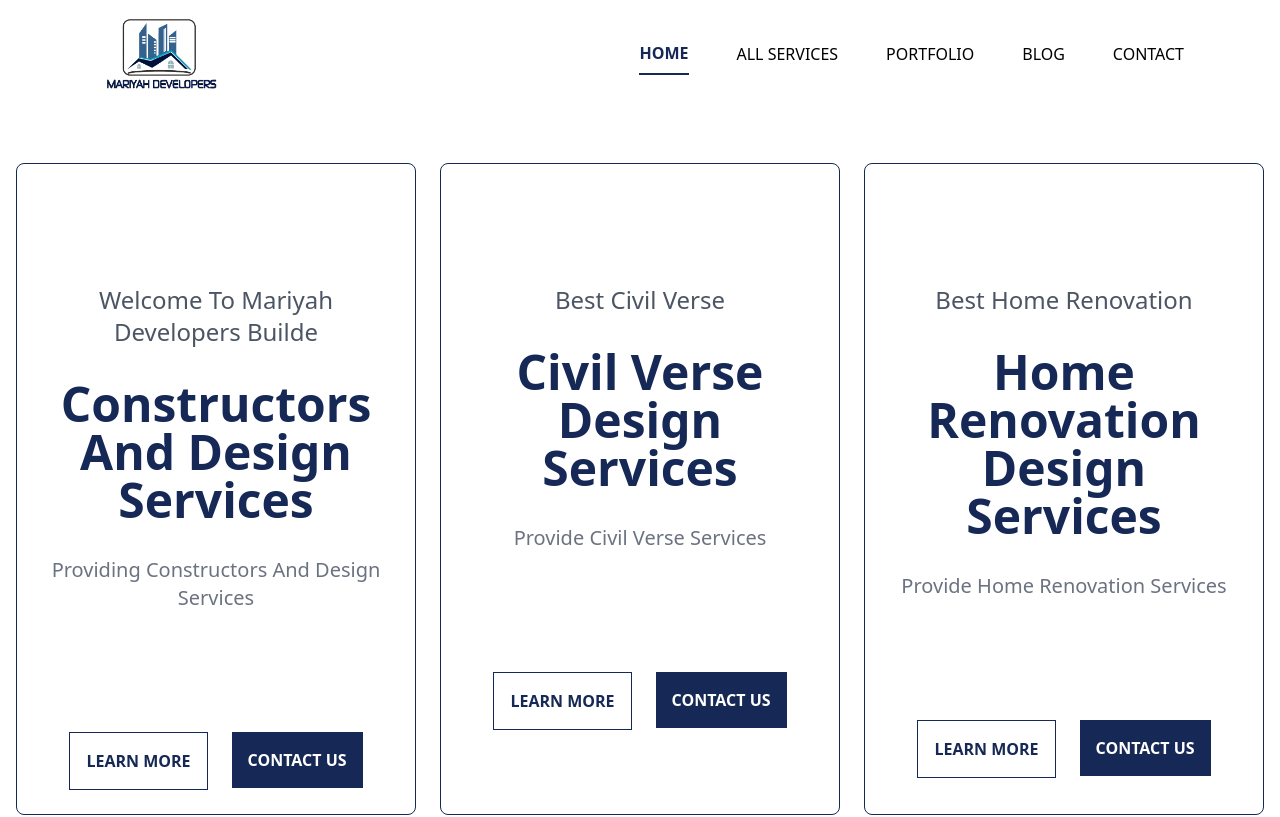
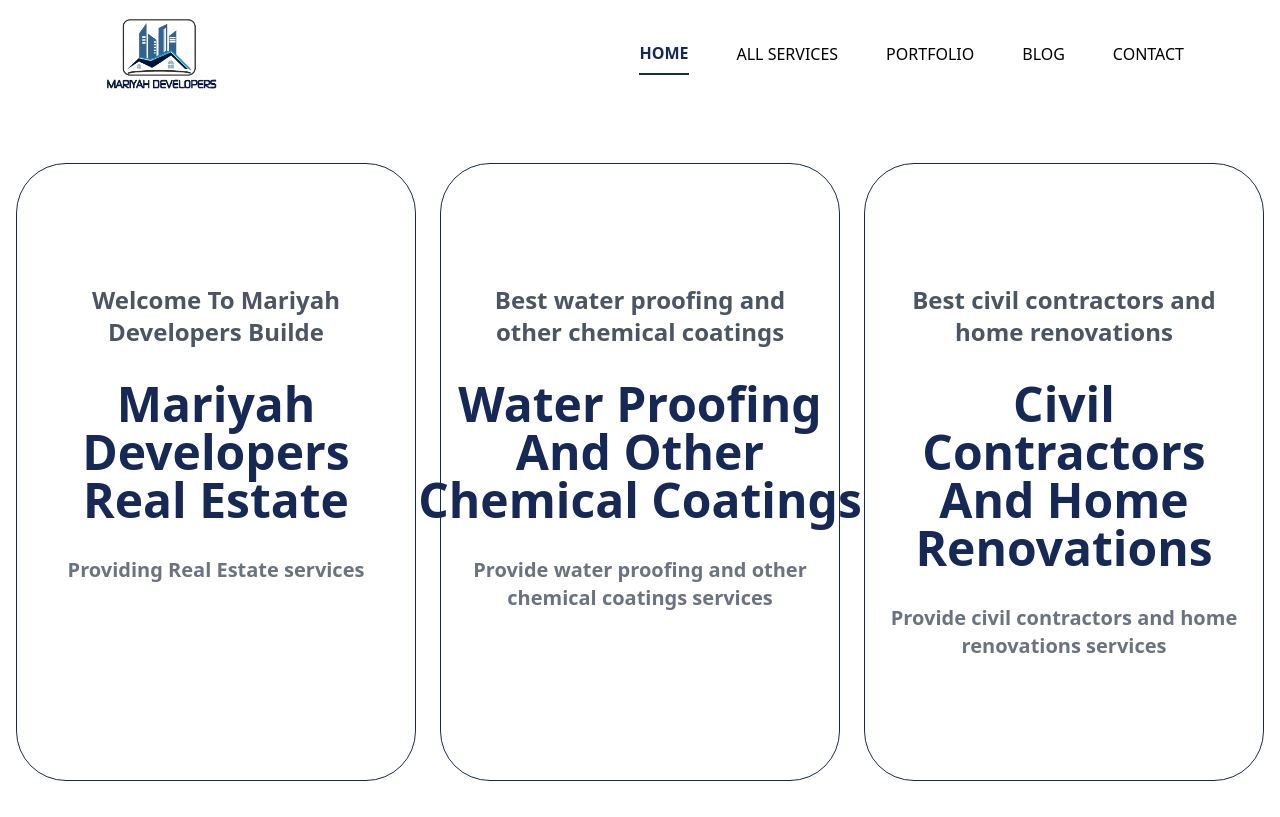
Before and after one commit to s-m-saqlain/construction, a Nuxt app: page / in a window 1280 px wide. Shown: the top 817 px of the page. Built offline with nearby package versions, Linux system fonts and the light colour scheme.

Commit message:
first page

```diff
--- a/components/Home/Box.vue
+++ b/components/Home/Box.vue
@@ -4,24 +4,24 @@
       <div
         v-for="feature in features"
         :key="feature.title"
-        class="p-6 border border-[#162855] rounded-lg hover:shadow-lg hover:bg-[#162855] group group transition-shadow duration-300 flex flex-col items-center text-center"
+        class="p-6 border border-[#162855] rounded-[50px] hover:shadow-2xl hover:bg-[#162855] group transition-shadow duration-300 flex flex-col items-center text-center"
       >
         <!-- <component :is="feature.icon" class="w-12 h-12 text-sky-400 mb-4" /> -->
         <h3
-          class="text-gray-600 group-hover:text-gray-400 sm:text-2xl font-medium lg:pt-24 sm:pt-4"
+          class="text-gray-600 group-hover:text-gray-400 sm:text-2xl sm:font-bold font-medium lg:pt-24 pt-24"
         >
           {{ feature.sub }}
         </h3>
         <h3
-          class="text-[#162855] group-hover:text-white sm:text-5xl text-4xl lg:py-8 py-4 font-bold"
+          class="text-[#162855] group-hover:text-white sm:text-5xl text-4xl lg:py-8 py-4 sm:font-extrabold font-bold"
         >
           {{ feature.title }}
         </h3>
-        <h3 class="text-gray-500 sm:text-xl group-hover:text-gray-400">
+        <h3 class="text-gray-500 sm:text-xl group-hover:text-gray-400 pb-24 sm:font-bold">
           {{ feature.des }}
         </h3>
 
-        <div class="lg:mt-24 sm:mt-8">
+        <!-- <div class="lg:mt-24 sm:mt-8">
           <div class="sm:flex justify-center item-center gap-6">
             <NuxtLink to="/portfolio">
               <button
@@ -38,7 +38,7 @@
               </button>
             </NuxtLink>
           </div>
-        </div>
+        </div> -->
       </div>
     </div>
   </div>
@@ -55,20 +55,20 @@
 const features: Feature[] = [
   {
     sub: "Welcome To Mariyah Developers Builde",
-    title: "Constructors And Design Services",
-    des: "Providing Constructors And Design Services",
+    title: "Mariyah Developers Real Estate",
+    des: "Providing Real Estate services",
     // icon: Umbrella,
   },
   {
-    sub: "Best Civil Verse",
-    title: "Civil Verse Design Services",
-    des: "Provide Civil Verse Services",
+    sub: "Best water proofing and other chemical coatings",
+    title: "Water Proofing And Other Chemical Coatings",
+    des: "Provide water proofing and other chemical coatings services",
     // icon: WrenchScrewdriver,
   },
   {
-    sub: "Best Home Renovation",
-    title: "Home Renovation Design Services",
-    des: "Provide Home Renovation Services",
+    sub: "Best civil contractors and home renovations",
+    title: "Civil Contractors And Home Renovations",
+    des: "Provide civil contractors and home renovations services",
     // icon: Tag,
   },
 ];
```
